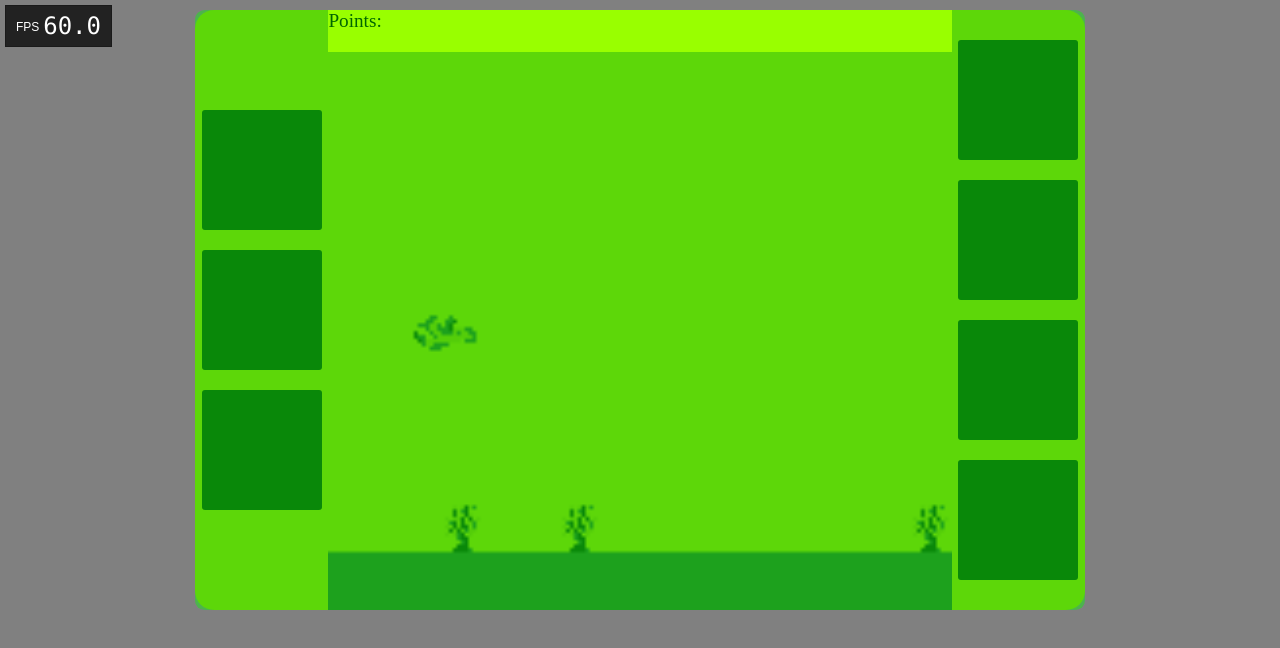
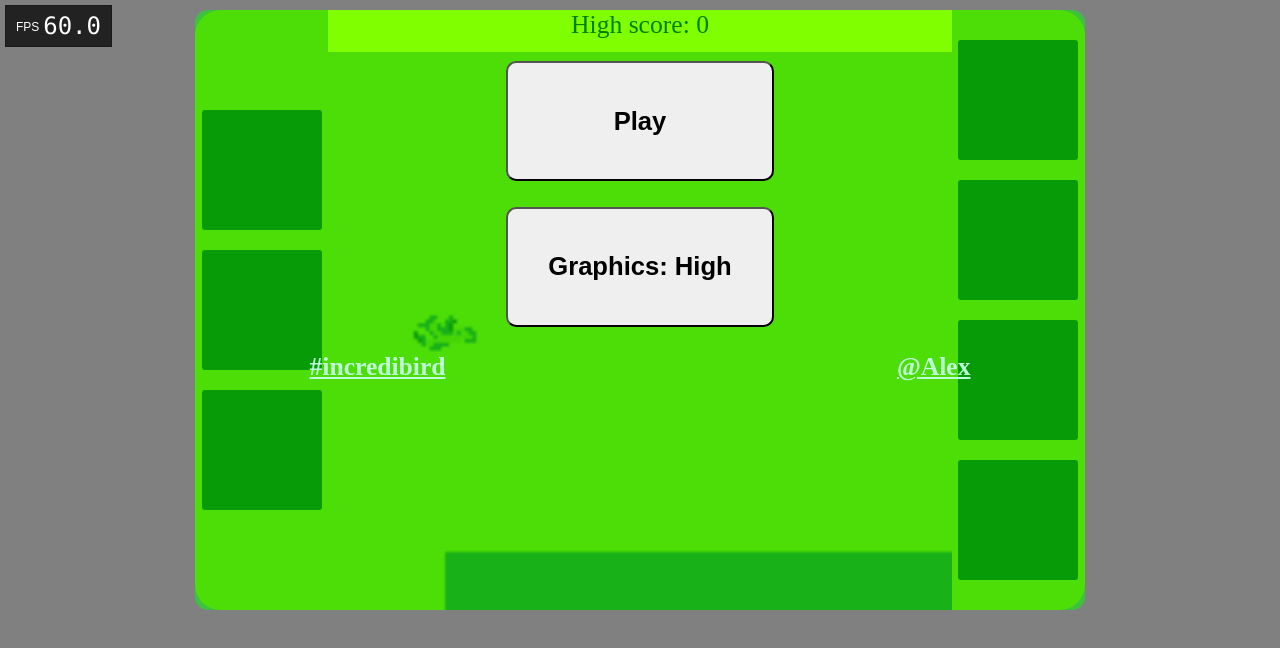
Before and after one commit to delanni/js13k, a plain HTML site: page index.html in a window 1280 px wide. Drawn offline with Linux system fonts and the light colour scheme.

Commit message:
menu and shit

```diff
--- a/canvasUtils.js
+++ b/canvasUtils.js
@@ -1,4 +1,6 @@
-crisp = false;
+window.crisp = localStorage.getItem("crisp")=="true";
+crispbutton.textContent = "Graphics: " + (window.crisp?"Low":"High");
+
 sanitize = function(args){
 	if (crisp) for(var i=0;i<args.length;args[i]=args[i++]|0);
 	return args;
--- a/gameLoop.js
+++ b/gameLoop.js
@@ -46,9 +46,33 @@ allButtons.forEach(function(button){
         return false;
     }
 });
+
 var ableAll = function(en){able(allButtons,en)};
 
-
+window.pts = 0;
+window.hiscore = parseInt(localStorage.getItem("hiscore")) || 0;
+points.textContent = "High score: " + window.hiscore;
+window.postfix = "";
+var addPoints = function(pts){
+    window.pts+=pts;
+    points.textContent = "Points: " + window.pts + postfix;
+    switch(Math.floor(window.pts/50)){
+        case 0: window.postfix = "";
+        case 1: window.postfix = "!"; break;
+        case 2: window.postfix = "!!"; break;
+        case 3: window.postfix = "!1"; break;
+        case 4: window.postfix = ", holy sh1t!"; break;
+        default: window.postfix = ", ERMAGHEED!!2"; break;
+    }
+},
+toggleVeil = function(onoff){
+    veil.style.display = onoff?"block":"none";
+},
+switchGraphics = function(){
+    window.crisp = !window.crisp;
+    localStorage.setItem("crisp",window.crisp);
+    crispbutton.textContent = "Graphics: " + (window.crisp?"Low":"High");
+},
 readInputs = function(){
 	for(var i  in readInputs.keys){
 		if (+i && (i in CMD)){
@@ -56,7 +80,29 @@ readInputs = function(){
 			delete readInputs.keys[i];
 		}
 	}
+},
+gameOver = function(){
+    window.hiscore = Math.max(window.hiscore,window.pts);
+    localStorage.setItem("hiscore",window.hiscore);
+    points.textContent = "High score: " + window.hiscore;
+    animate = noop;
+    loadGameEntities(loader);
+    toggleVeil(true);
+},
+startGame = function(){
+    if(window.timeout) clearTimeout(window.timeout);
+    toggleVeil(false);
+    ableAll(true);
+    timefactor = 1;
+    animate = function(time) {
+    parrot.body.speed[1] = (targetVector[1]-parrot.body.center[1])*Math.max(time,16)/3000;
+    parrot.body.speed[0]= 0.05;
+    world.animate(time);
+    parrot.body.center[1] = clamp(parrot.body.center[1],topV[1],bottom[1]);
+    };
 };
+startbutton.onclick = startGame;
+crispbutton.onclick = switchGraphics;
 readInputs.keys = {};
 document.body.addEventListener("keydown", function (e) {
     readInputs.keys[e.keyCode] = true;
@@ -180,29 +226,11 @@ var loadGameEntities = function(loader){
 	}
 
 	world.addEntity(parrot,World.COLLIDE_ALL, World.CENTER);
-	startGame();
 }
 
 var loader = new SpriteSheetLoader(loadGameEntities);
 loader.addItem(s);
 loader.start(10);
-
-var gameOver = function(){
-	animate = noop;
-	loadGameEntities(loader);
-	startGame();
-};
-var startGame = function(){
-	if(window.timeout) clearTimeout(window.timeout);
-	ableAll(true);
-	timefactor = 1;
-	animate = function(time) {
-	parrot.body.speed[1] = (targetVector[1]-parrot.body.center[1])*Math.max(time,16)/3000;
-	parrot.body.speed[0]= 0.05;
-	world.animate(time);
-	parrot.body.center[1] = clamp(parrot.body.center[1],topV[1],bottom[1]);
-	};
-};
 
 // SETUP LOOP+FUNCTIONS
 var animate = noop;
--- a/index.html
+++ b/index.html
@@ -16,7 +16,7 @@
 		height:100%;
 		background: grey;
 
-		font-size: 1.5vw;
+		font-size: 2vw;
 	}
 	canvas {
 	    image-rendering: optimizeSpeed;             // Older versions of FF
@@ -76,6 +76,7 @@
 		height: 7%;
 		display:block;
 		margin:auto;
+		text-align: center;
 	}
 
 	#wrapper {
@@ -88,26 +89,53 @@
 		background: #8bac0f;
 	}
 	#veil {
-		opacity:0.4;
-		background:lime;
+		background:rgba(0,255,0,0.5);
 		position:absolute;
 		display:table-cell;
 		border-radius:0.5em;
+	}
+	#points {
+		text-align: center;
+	}
+	#startbutton,#crispbutton {
+		width: 30%;
+		height: 20%;
+		margin:auto;
+		border-radius: .4em;
+		display: block;
+		margin-top:1em;
+		font-size: 2vw;
+		font-weight: bold;
+	}
+	#social{
+		width: 80%;
+		margin:auto;
+		font-weight: bold;
+		margin-top:1em;
+	}
+	a {
+		color: #befedc;
+		margin-left:1em;
+		margin-right:1em;
 	}
 </style>
 </head>
 
 <body>
 <div id="wrapper">
-	<div id="veil"></div>
+	<div id="veil">
+		<button id="startbutton" style="margin-top:2em">Play</button>
+		<button id="crispbutton" >Graphics: High</button>
+		<div id="instructions"></div>
+		<div id="social"><a href="http://twitter.com/share?text=%23incredibird%20is%20...">#incredibird</a><a href="https://twitter.com/alex_on_the_web" style="float:right">@Alex</a></div>
+	</div>
 	<div class="buttons left-side">
 		<div class="button" id="87top"> </div>
 		<div class="button" id="32slowmo"> </div>
 		<div class="button" id="83bottom"></div>
 	</div>
 	<div id="canvasContainer">
-		<div id="statsbar">Points:<span id="points"></span></div>
-		<!--<canvas id="maxiCanvas"></canvas>-->
+		<div id="statsbar"><span id="points"></span></div>
 		<canvas id="miniCanvas" width="160" height="144" ></canvas>
 	</div>
 	<div class="buttons right-side">
@@ -118,9 +146,9 @@
 	</div>
 </div>
 
+<script type="text/javascript" src="canvasUtils.js"></script>
 <script type="text/javascript" src="utils.js"></script>
 <script src="palette.js" type="text/javascript" ></script>
-<script type="text/javascript" src="canvasUtils.js"></script>
 <script src="code.js" type="text/javascript"></script>
 <script type="text/javascript" src="sprites.js"></script>
 <script type="text/javascript" src="entities.js"></script>
```
